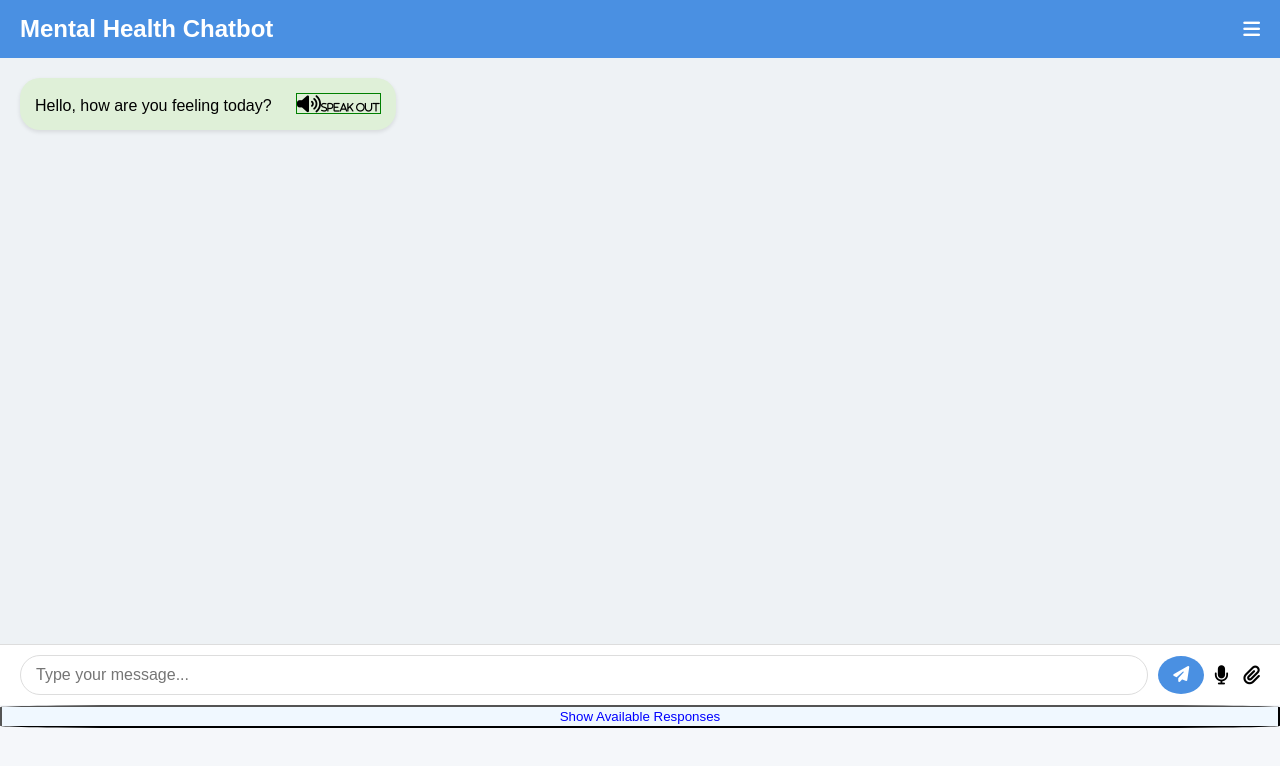
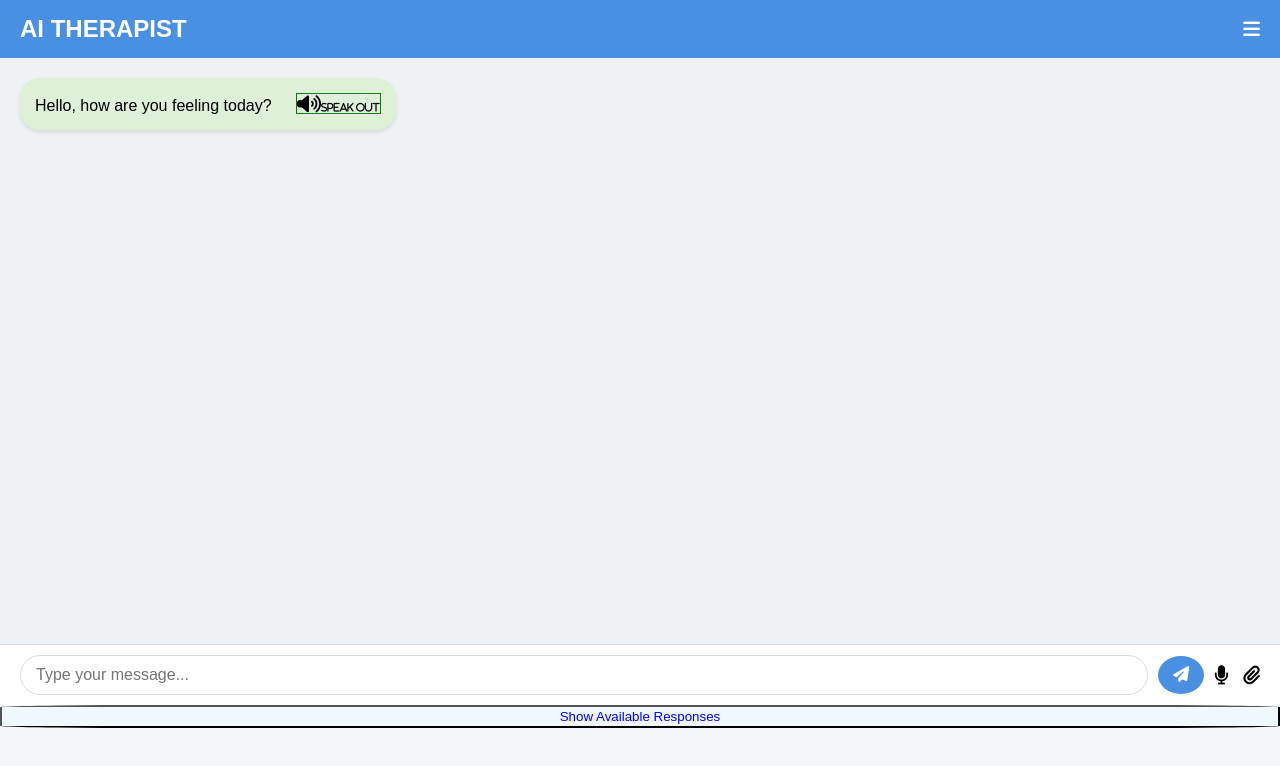
Before and after one commit to mysource0/ai_therapist, a plain HTML site: page index.html in a window 1280 px wide. Drawn offline with Linux system fonts and the light colour scheme.

Commit message:
Update index.html

```diff
--- a/index.html
+++ b/index.html
@@ -23,7 +23,7 @@
   <!-- Main Content -->
   <div id="main">
     <header>
-      <div class="logo">Mental Health Chatbot</div>
+      <div class="logo">AI THERAPIST</div>
       <div class="icons">
         <i class="fas fa-bars" id="menuIcon"></i>
       </div>
```
